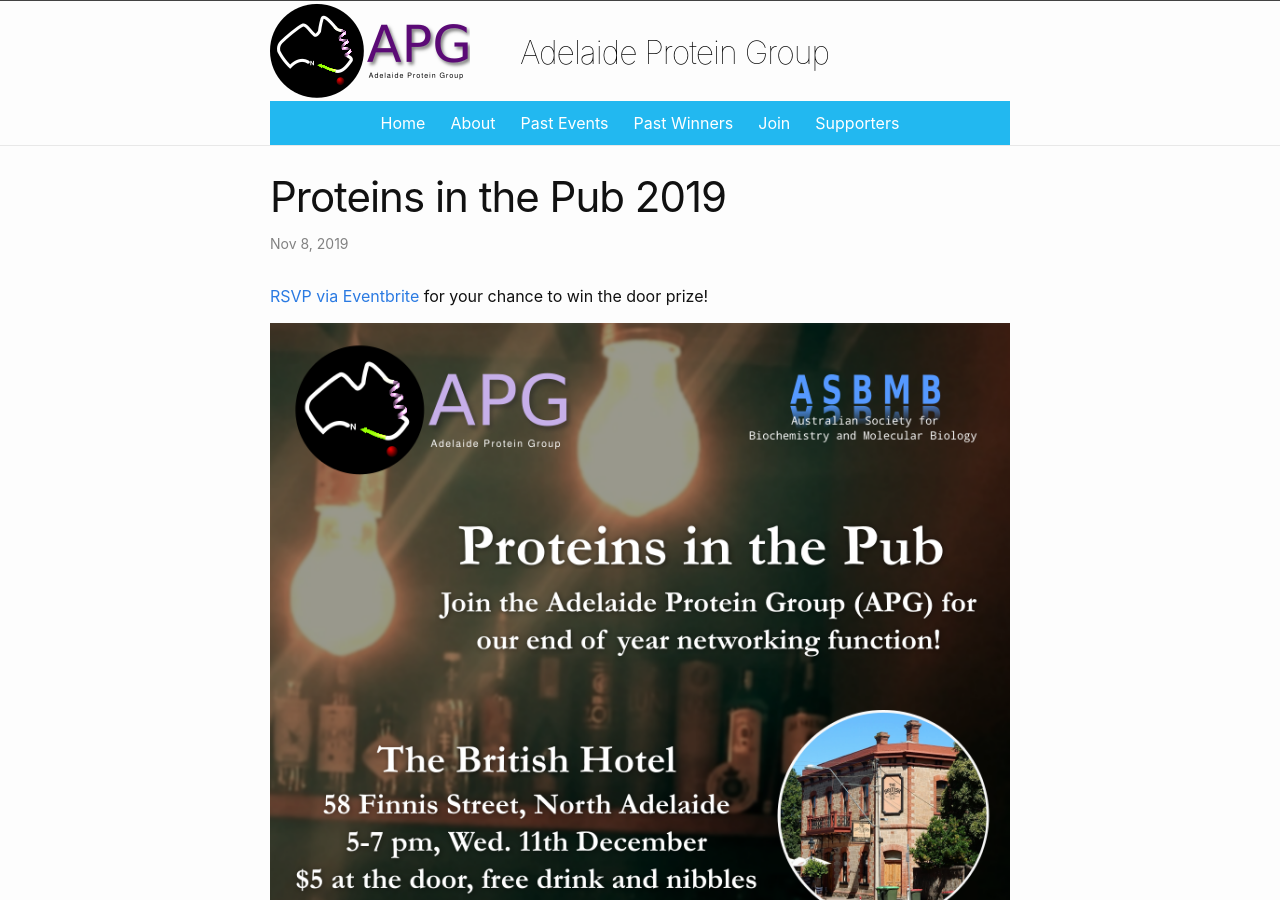
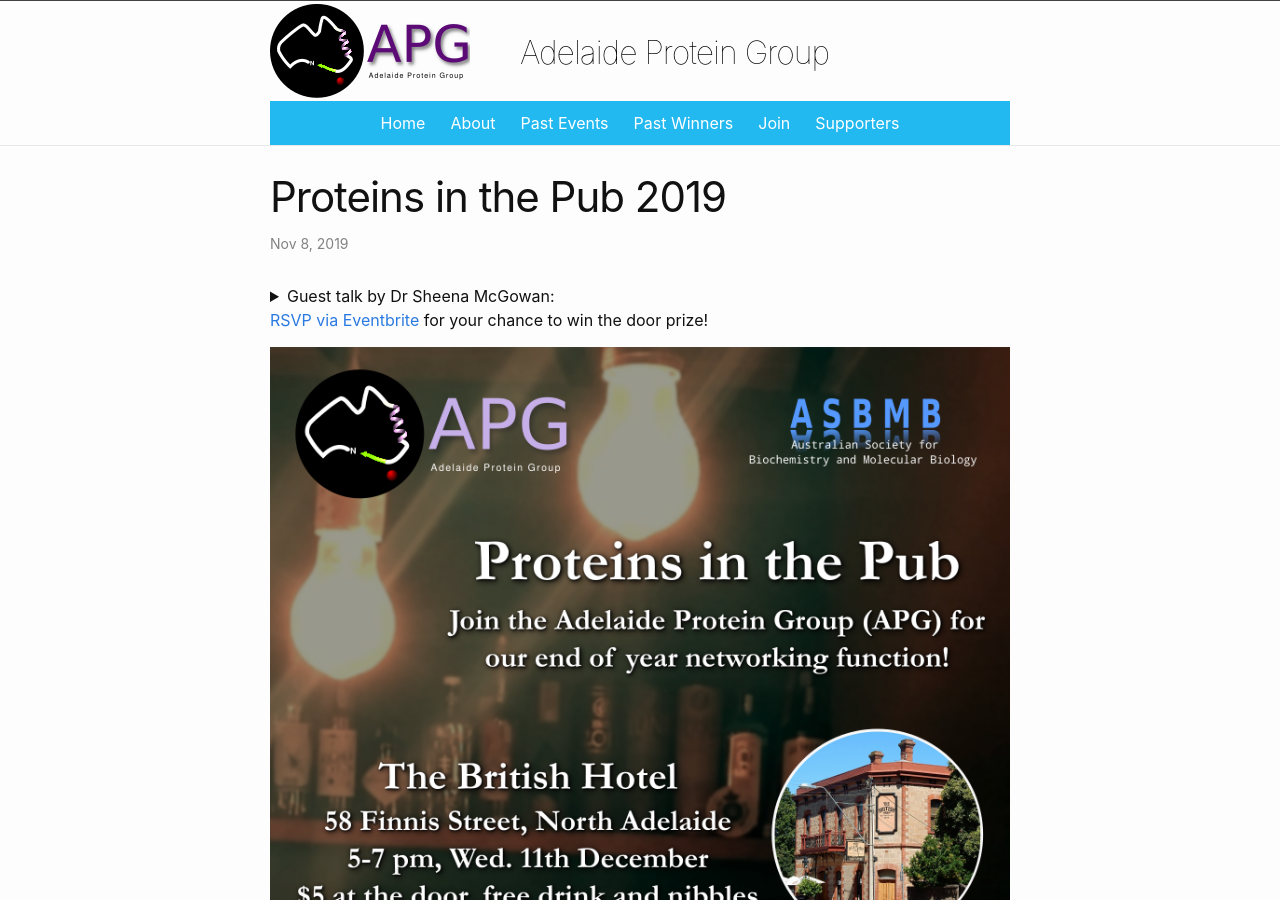
Before and after one commit to apg-asbmb/apg-asbmb.github.io, a Jekyll site: the page built from _posts/2019-11-08-pitp.md, in a window 1280 px wide and 900 px high. Built offline with Jekyll 4.4.1, drawn with Linux system fonts in a browser that asks for light colours.

Commit message:
pitp update

```diff
--- a/_posts/2019-11-08-pitp.md
+++ b/_posts/2019-11-08-pitp.md
@@ -4,6 +4,19 @@
 categories: events
 ---
 
+<details><summary>Guest talk by Dr Sheena McGowan:</summary>
+<p>
+<br>
+Sheena McGowan is formally trained as a microbiologist, however, during her PhD she developed what would become a long-standing interest in structure and function of proteins.
+She completed a post-doctoral position with Prof James Whisstock where she was trained in protein crystallography and biochemistry.
+She used the award of an ARC Future Fellowship to establish her own laboratory.
+<br>
+<br>
+The McGowan laboratory is a structural microbiology laboratory that focuses on therapeutically important microbial proteins and characterises how these proteins function on an atomic level.
+They investigate whether interruption of this function has therapeutic potential and then use this structural information to discover lead molecules and guide drug development.
+<br>
+</p>
+</details>
 
 [RSVP via Eventbrite](https://www.eventbrite.com.au/e/proteins-in-the-pub-tickets-80616436933) for your chance to win the door prize!
 
```
Also changed, not shown: assets/images/2019_pitp.png.
